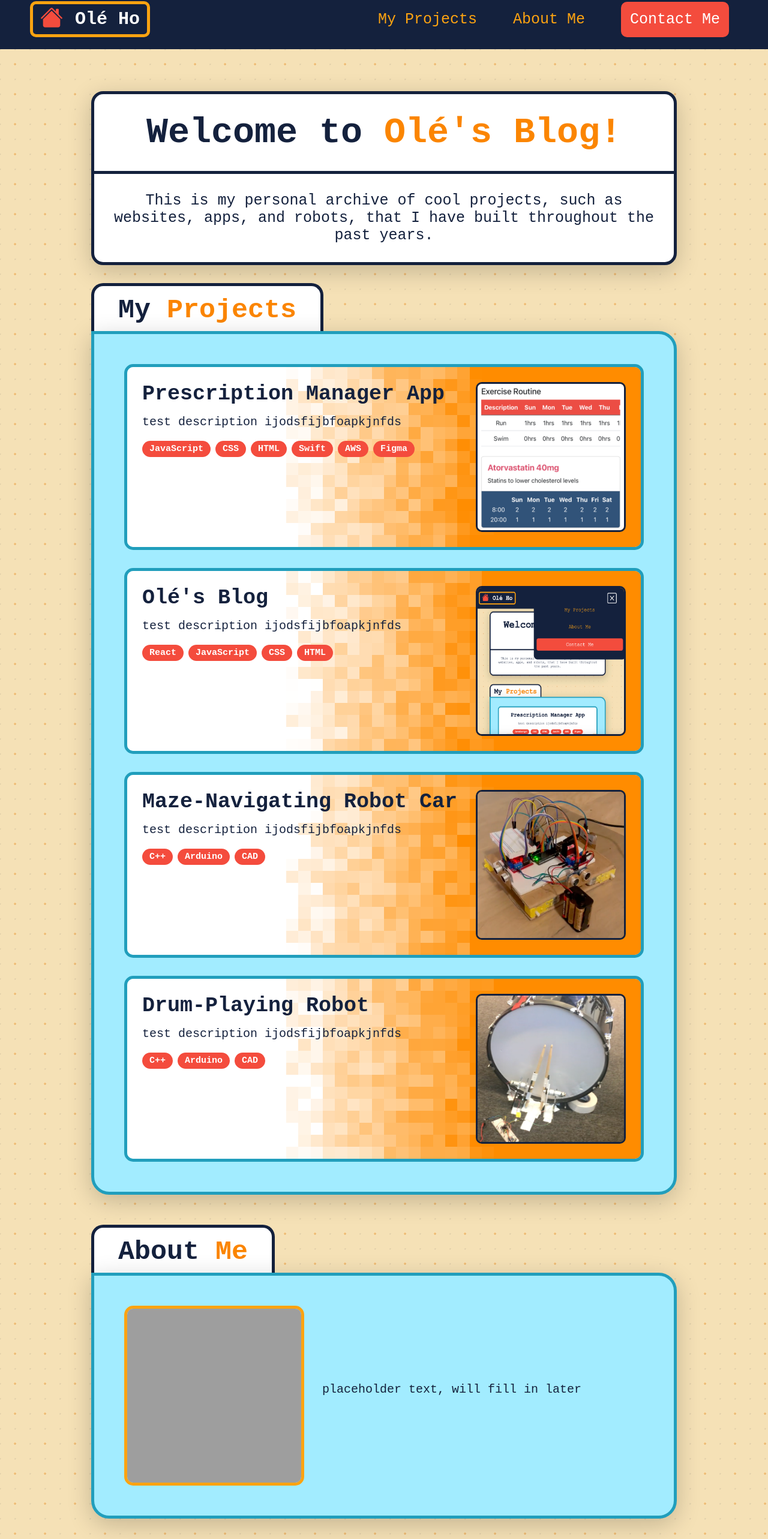
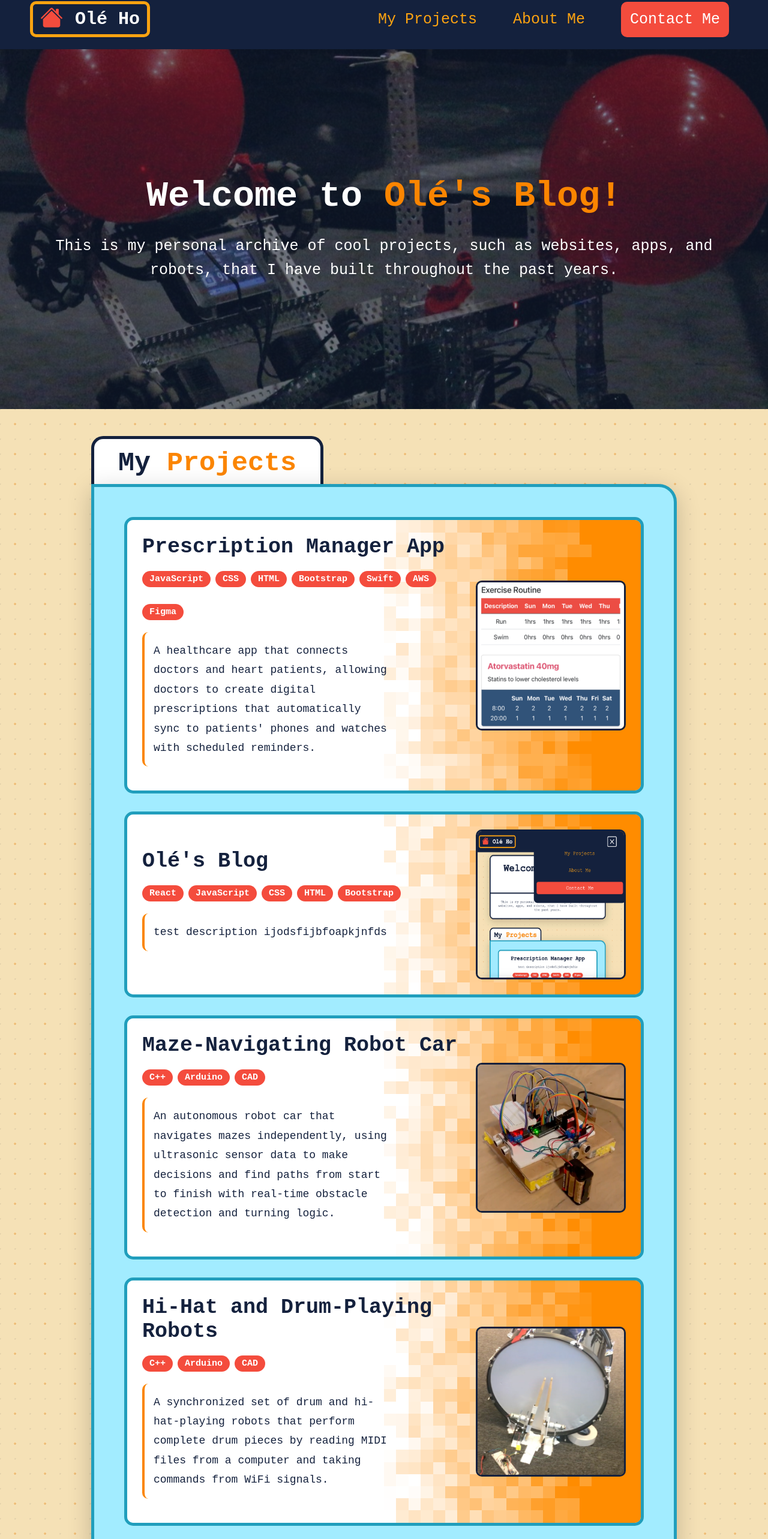
Before and after one commit to OleHo370/Personal-Blog, a React (Vite) app in the folder blog/: page / in a window 1280 px wide. Shown: the part 18-2584 px from the top of the page at 60% size. Built offline with nearby package versions, Linux system fonts and the light colour scheme; grey boxes are pictures that could not be loaded.

Commit message:
Added two more pages for the Maze and Drum robots, finished the About Me section, and improved the UI of the Welcome section.

```diff
--- a/blog/src/AnimatedSection.jsx
+++ b/blog/src/AnimatedSection.jsx
@@ -1,15 +1,18 @@
 import { motion } from 'framer-motion';
 
 export function AnimatedSection({ children, delay = 0, className = '', id, onClick }) {
+  const shouldHover = className?.includes('projectbox');
   return (
     <motion.div
       id={id}
       className={className}
       onClick={onClick}
-      initial={{ opacity: 0, transform: 'translateY(20px)' }}
-      whileInView={{ opacity: 1, transform: 'translateY(0px)' }}
-      transition={{ duration: 0.6, delay }}
+      initial={{ opacity: 0, y: 20 }}
+      whileInView={{ opacity: 1, y: 0 }}
+      transition={shouldHover ? { duration: 0.1 } : { duration: 0.6, delay }}
       viewport={{ once: false}}
+      whileHover={shouldHover ? { y: -10 } : {}}
+
     >
       {children}
     </motion.div>
--- a/blog/src/App.jsx
+++ b/blog/src/App.jsx
@@ -2,6 +2,8 @@ import Nav from './Nav';
 import HomePage from './HomePage';
 import { Routes, Route } from 'react-router-dom';
 import PrescriptionCheckerPage from './PrescriptionCheckerPage';
+import MazeRobotPage from './MazeRobotPage';
+import DrumRobotPage from './DrumRobotPage';
 
 
 export default function App() {
@@ -13,6 +15,8 @@ export default function App() {
      {<Routes>
        <Route path="/" element={<HomePage />} />
        <Route path="/prescription-manager-app" element={<PrescriptionCheckerPage />} />
+       <Route path="/maze-robot" element={<MazeRobotPage />} />
+       <Route path="/drum-robot" element={<DrumRobotPage />} />
      </Routes>}
    </>
  );
--- a/blog/src/BlockyGradient.jsx
+++ b/blog/src/BlockyGradient.jsx
@@ -46,8 +46,8 @@ export default function BlockyGradient() {
     const initBlocks = [];
 
     if (isVertical) {
-      const transitionStart = rows * 0.3;
-      const transitionEnd = rows * 0.7;
+      const transitionStart = rows * 0.5;
+      const transitionEnd = rows * 0.9;
 
       for (let row = 0; row < rows; row++) {
         for (let col = 0; col < cols; col++) {
@@ -73,8 +73,8 @@ export default function BlockyGradient() {
       }
     }
     else {
-      const transitionStart = cols * 0.3;
-      const transitionEnd = cols * 0.7;
+      const transitionStart = cols * 0.5;
+      const transitionEnd = cols * 0.9;
 
       for (let row = 0; row < rows; row++) {
         for (let col = 0; col < cols; col++) {
--- /dev/null
+++ b/blog/src/DrumRobotPage.jsx
@@ -0,0 +1,43 @@
+import './ProjectPage.css';
+import { useEffect } from 'react';
+import { AnimatedSection } from './AnimatedSection';
+
+export default function DrumRobotPage() {
+  useEffect(function scrollToTop() {
+    window.scrollTo(0, 0);
+  }, []);
+
+  return (
+    <div className="hcpage">
+      <AnimatedSection className="hcmainbox" delay={0.2}>
+        <h1>Drum-Playing Robot</h1>
+
+        <AnimatedSection className="hccontentbox" delay={0.2}>
+          <h2>Project Summary</h2>
+          <p>I built a kick drum and hi-hat robot that reads MIDI files and performs complete musical pieces.</p>
+
+          <h3>Software</h3>
+          <ul>
+            <li>Programmed an ESP32 C3 microcontroller in C++ with WiFi communication to receive MIDI data from a computer</li>
+            <li>Implemented MIDI note parsing to dynamically trigger drum hits based on incoming note events</li>
+            <li>Implemented audio sensing with ADC threshold detection to measure actual drum strike timing</li>
+            <li>Configured PWM signals at 50 Hz with 12-bit resolution, controlling servo pulse widths from 1.3ms to 2.5ms</li>
+            <li>Programmed dual independent motor subroutines (motorSpeed1 and motorSpeed2) for simultaneous kick drum control</li>
+            <li>Used delayMicroseconds() for sub-millisecond precision, synchronizing drum hits to 108 BPM</li>
+            <li>Achieved 72.83ms average latency with 33.94ms variance across 30 consecutive hits</li>
+            <li>Maintained negligible timing drift across 3+ minute performances</li>
+            <li>Successfully performed two complete songs with synchronized kick drum and hi-hat</li>
+          </ul>
+
+          <h3>Hardware</h3>
+          <ul>
+            <li>Designed a dual-motor structure for a kick drum controlled via a single microcontroller</li>
+            <li>Soldered servos and DC motors with H-bridge drivers and MOSFETs for optimal force and sound</li>
+            <li>3D-printed and laser-cut custom mechanical mounts</li>
+            <li>Added heat sinks to prevent overheating while playing</li>
+          </ul>
+        </AnimatedSection>
+      </AnimatedSection>
+    </div>
+  );
+}
--- a/blog/src/HomePage.jsx
+++ b/blog/src/HomePage.jsx
@@ -3,6 +3,7 @@ import { useNavigate, useLocation } from 'react-router-dom';
 import BlockyGradient from './BlockyGradient';
 import { AnimatedSection } from './AnimatedSection';
 
+import welcomeSectionBgImg from './assets/images/welcomesectionbg.png';
 import prescriptionSampleImg from './assets/images/prescriptionsample.png';
 import oleBlogSampleImg from './assets/images/oleblogsample.png';
 import drivingSampleImg from './assets/images/drivingsample.png';
@@ -12,9 +13,19 @@ export default function HomePage() {
   const navigate = useNavigate();
   const location = useLocation();
 
+
   const handlePrescriptionClick = () => {
     navigate('/prescription-manager-app');
   };
+
+  const handleMazeRobotClick = () => {
+    navigate('/maze-robot');
+  };
+
+  const handleDrumRobotClick = () => {
+    navigate('/drum-robot');
+  };
+
 
   useEffect(() => {
     if (location.state?.scrollTo) {
@@ -35,12 +46,12 @@ export default function HomePage() {
 
   return (
     <div className="homepage">
-      <AnimatedSection className="welcomesection">
-        <div className="welcomesectionbox">
+      <div className="welcomesection" style={{ backgroundImage: `url(${welcomeSectionBgImg})` }}>
+        <AnimatedSection className="welcomesectionbox">
           <h1>Welcome to <span className="highlight">Olé's Blog!</span></h1>
           <p className="welcomedesc">This is my personal archive of cool projects, such as websites, apps, and robots, that I have built throughout the past years.</p>
-        </div>
-      </AnimatedSection>
+        </AnimatedSection>
+      </div>
 
       <AnimatedSection className="projectsection" id="prosec" delay={0.2}>
         <div className="projectsectionbox">
@@ -53,15 +64,16 @@ export default function HomePage() {
                 <BlockyGradient />
                 <div className="projecttext">
                   <h3>Prescription Manager App</h3>
-                  <p>test description ijodsfijbfoapkjnfds</p>
                   <div className="skillslist">
                     <span className="skill">JavaScript</span>
                     <span className="skill">CSS</span>
                     <span className="skill">HTML</span>
+                    <span className="skill">Bootstrap</span>
                     <span className="skill">Swift</span>
                     <span className="skill">AWS</span>
                     <span className="skill">Figma</span>
                   </div>
+                  <p>A healthcare app that connects doctors and heart patients, allowing doctors to create digital prescriptions that automatically sync to patients' phones and watches with scheduled reminders.</p>
                 </div>
                 <div className="projectimage">
                   <img src={prescriptionSampleImg}/>
@@ -72,45 +84,46 @@ export default function HomePage() {
                 <BlockyGradient />
                 <div className="projecttext">
                   <h3>Olé's Blog</h3>
-                  <p>test description ijodsfijbfoapkjnfds</p>
                   <div className="skillslist">
                     <span className="skill">React</span>
                     <span className="skill">JavaScript</span>
                     <span className="skill">CSS</span>
                     <span className="skill">HTML</span>
+                    <span className="skill">Bootstrap</span>
                   </div>
+                  <p>test description ijodsfijbfoapkjnfds</p>
                 </div>
                 <div className="projectimage">
                   <img src={oleBlogSampleImg}/>
                 </div>
               </AnimatedSection>
 
-              <AnimatedSection className="projectbox" delay={0.2}>
+              <AnimatedSection className="projectbox" onClick={handleMazeRobotClick} delay={0.2}>
                 <BlockyGradient />
                 <div className="projecttext">
                   <h3>Maze-Navigating Robot Car</h3>
-                  <p>test description ijodsfijbfoapkjnfds</p>
                   <div className="skillslist">
                     <span className="skill">C++</span>
                     <span className="skill">Arduino</span>
                     <span className="skill">CAD</span>
                   </div>
+                  <p>An autonomous robot car that navigates mazes independently, using ultrasonic sensor data to make decisions and find paths from start to finish with real-time obstacle detection and turning logic.</p>
                 </div>
                 <div className="projectimage">
                   <img src={drivingSampleImg}/>
                 </div>
               </AnimatedSection>
 
-              <AnimatedSection className="projectbox" delay={0.2}>
+              <AnimatedSection className="projectbox" onClick={handleDrumRobotClick} delay={0.2}>
                 <BlockyGradient />
                 <div className="projecttext">
-                  <h3>Drum-Playing Robot</h3>
-                  <p>test description ijodsfijbfoapkjnfds</p>
+                  <h3>Hi-Hat and Drum-Playing Robots</h3>
                   <div className="skillslist">
                     <span className="skill">C++</span>
                     <span className="skill">Arduino</span>
                     <span className="skill">CAD</span>
                   </div>
+                   <p>A synchronized set of drum and hi-hat-playing robots that perform complete drum pieces by reading MIDI files from a computer and taking commands from WiFi signals.</p>
                 </div>
                 <div className="projectimage">
                   <img src={drumSampleImg}/>
@@ -128,15 +141,18 @@ export default function HomePage() {
           </div>
 
           <div className="foldercontent">
-            <div className="aboutcontent">
+            <AnimatedSection className="aboutcontent" delay={0.2}>
+              <BlockyGradient />
               <div className="aboutphoto">
                 <img src={aboutMeSampleImg}/>
               </div>
 
               <div className="abouttext">
-                <p>placeholder text, will fill in later</p>
+                <h3>Hey there! </h3>
+                <p>I’m Olé Ho, a freshman at the University of Waterloo studying computer science and finance. I'm driven by an insatiable curiosity about the inner workings of technology and a passion for using it to solve real-life challenges. Currently, I’m learning more about full-stack applications, financial trading models, and machine learning. Plus, in my free time, you’ll probably see me tinkering around my desk and creating custom miniature models of the most grotesque creatures I can imagine.</p>
               </div>
-            </div>
+            </AnimatedSection>
+
           </div>
         </div>
       </AnimatedSection>
--- /dev/null
+++ b/blog/src/MazeRobotPage.jsx
@@ -0,0 +1,38 @@
+import './ProjectPage.css';
+import { useEffect } from 'react';
+import { AnimatedSection } from './AnimatedSection';
+
+export default function MazeRobotPage() {
+  useEffect(function scrollToTop() {
+    window.scrollTo(0, 0);
+  }, []);
+
+  return (
+    <div className="hcpage">
+      <AnimatedSection className="hcmainbox" delay={0.2}>
+        <h1>Maze-Navigating Robot Car</h1>
+
+        <AnimatedSection className="hccontentbox" delay={0.2}>
+          <h2>Project Summary</h2>
+          <p>I built an autonomous robot that is capable of navigating mazes.</p>
+
+          <h3>Software</h3>
+          <ul>
+            <li>Programmed Arduino code that implemented the Left Hand Rule: prioritize left turn, then forward, right, or U-turn based on sensor readings</li>
+            <li>Used distance thresholds (3cm for obstacles, 10cm for open paths) to make real-time navigation decisions</li>
+            <li>Created directional matrices that rotate motor control patterns as the robot changes orientation</li>
+            <li>Implemented path logging with simplification rules to debug and analyze the maze solution</li>
+          </ul>
+
+          <h3>Hardware</h3>
+          <ul>
+            <li>Assembled a robot with four mechanum wheels for omnidirectional movement</li>
+            <li>Mounted four ultrasonic sensors on each side of the robot for 360-degree obstacle detection</li>
+            <li>Integrated and soldered four DC motors controlled by Arduino GPIO pins</li>
+            <li>3D-printed a custom case using Onshape to house the electronics and sensors</li>
+          </ul>
+        </AnimatedSection>
+      </AnimatedSection>
+    </div>
+  );
+}
--- a/blog/src/PrescriptionChecker.css
+++ b/blog/src/ProjectPage.css
@@ -1,4 +1,4 @@
-.hc-page {
+.hcpage {
     background-color: #f5e1b6;
     background-image:
         radial-gradient(circle, rgba(251, 133, 0, 0.30) 2px, transparent 2px),
--- a/blog/src/Styles.css
+++ b/blog/src/Styles.css
@@ -140,49 +140,54 @@ body {
 }
 
 .welcomesection {
+    width: 100%;
+    min-height: 600px;
     display: flex;
-    flex-direction: column;
     justify-content: center;
     align-items: center;
-    padding-top: 50px;
-    padding-left: 30px;
-    padding-right: 30px;
-    padding-bottom: 15px;
+    background-size: cover;
+    background-position: center;
+    background-attachment: fixed;
+    position: relative;
+    padding: 0;
+    margin-bottom: 50px;
+}
+
+.welcomesection::before {
+    content: '';
+    position: absolute;
+    top: 0;
+    left: 0;
+    right: 0;
+    bottom: 0;
+    background: linear-gradient(rgba(20, 33, 61, 0.55), rgba(20, 33, 61, 0.55));
+    z-index: 1;
+}
+
+
+.welcomesectionbox {
+    position: relative;
+    z-index: 2;
     text-align: center;
-}
-.welcomesectionbox {
-    height: auto;
-    width: 80%;
-    max-width: 1200px;
-    background: #ffffff;
-    border-radius: 20px;
-    margin: 20px auto;
-    box-shadow: 0 10px 40px rgba(0, 0, 0, 0.2);
-    border: 5px solid #14213D;
+    padding: 60px 50px;
 }
 
 .welcomesection h1 {
-    width: 100%;
     font-size: 60px;
-    color: #14213D;
+    color: #ffffff;
     font-weight: bold;
-    margin-top: 30px;
-    padding: 0 30px;
-    padding-bottom: 30px;
-    border-bottom: 5px solid #14213D;
+    margin-bottom: 30px;
+}
 
-}
 .highlight {
     /*color: #fb8500*/
     color: #fb8500
 }
+
 .welcomedesc {
     font-size: 25px;
-    justify-content: center;
-    align-items: center;
-    margin: 30px 30px;
-    color:#14213D;
-
+    color: #ffffff;
+    line-height: 1.6;
 }
 
 .projectsection {
@@ -264,6 +269,7 @@ body {
 .projectbox {
     display: flex;
     position: relative;
+    align-items: center;
     /*background: linear-gradient(to right, #ffffff 40%, #fca311);*/
     background: transparent;
     border-radius: 15px;
@@ -274,9 +280,17 @@ body {
     gap: 20px;
     overflow: hidden;
 }
+
 .projectbox p {
-    font-size: 20px;
-    color:#14213D;
+    font-size: 18px;
+    color: #14213D;
+    line-height: 1.8;
+    margin-bottom: 15px;
+    padding: 15px;
+    /*background: rgba(255, 255, 255, 0.6);*/
+    border-radius: 10px;
+    border-left: 4px solid #fb8500;
+    max-width: 80%;
 }
 
 .projectbox:hover {
@@ -295,7 +309,6 @@ body {
 .projectbox h3 {
     font-size: 35px;
     color: #14213D;
-    margin-bottom: 15px;
     font-weight: bold;
 }
 
@@ -344,9 +357,9 @@ body {
   display: flex;
   justify-content: center;
   align-items: flex-start;
-  text-align: center;
+  text-align: left;
   padding: 15px 30px 50px 30px;
-  scroll-margin-top: 100px;
+  scroll-margin-top: 120px;
 }
 
 .aboutsectionbox {
@@ -380,19 +393,29 @@ body {
   */
 
 .aboutcontent {
-  display: flex;
-  gap: 30px;
+  display: block;
   margin: 30px;
-  align-items: center;
+  background: #ffffff;
+  border-radius: 30px;
+  border: 5px solid #219EBC;
+  padding: 30px;
+  box-shadow: 0 10px 40px rgba(0, 0, 0, 0.2);
+  position: relative;
+  overflow: hidden;
 }
 
+
 .aboutphoto {
-  flex-shrink: 0;
+  float: right;
   width: 300px;
   height: 300px;
   border-radius: 15px;
   overflow: hidden;
-  border: 5px solid #fca311;
+  border: 5px solid #fb8500;
+  margin-left: 30px;
+  margin-top: 70px;
+  position: relative;
+  z-index: 1;
 }
 
 .aboutphoto img {
@@ -402,16 +425,20 @@ body {
 }
 
 .abouttext {
-  flex: 1;
-  text-align: left;
-}
-
-.abouttext p {
   font-size: 20px;
   color: #14213D;
   line-height: 1.8;
   margin-bottom: 20px;
+  position: relative;
+  z-index: 1;
 }
+.abouttext p {
+    border-radius: 10px;
+    padding-left: 20px;
+    border-left: 4px solid #fb8500;
+}
+
+
 
 @media screen and (max-width: 960px){
 
@@ -447,6 +474,26 @@ body {
     }
     .homepage p {
         font-size: 16px;
+    }
+
+    .welcomesection {
+        min-height: 500px;
+        padding: 20px;
+    }
+
+    .welcomesectionbox {
+        width: 95%;
+        padding: 40px 30px;
+    }
+
+    .welcomesection h1 {
+        font-size: 40px;
+        padding-bottom: 20px;
+        margin-bottom: 20px;
+    }
+
+    .welcomedesc {
+        font-size: 18px;
     }
 
     .foldertab {
@@ -495,6 +542,9 @@ body {
     }
     .projectbox p {
         font-size: 15px;
+        border-left: none;
+        border-top: 4px solid #fb8500;
+        max-width: 100%;
     }
     .projectbox h3 {
         font-size: 28px;
@@ -516,22 +566,33 @@ body {
         */
 
     .aboutcontent {
+        display: flex;
         flex-direction: column;
         margin: 20px;
         text-align: center;
+        padding: 20px;
     }
 
     .aboutphoto {
         width: 250px;
         height: 250px;
+        order: -1;
+        margin: 0 auto 20px auto;
     }
 
     .abouttext {
         text-align: center;
+        font-size: 16px;
     }
 
     .abouttext p {
         font-size: 16px;
+        border-left: none;
+        border-top: 4px solid #fb8500;
+        padding: 15px;
+        padding-left: 15px;
+        margin: 0 auto;
+        max-width: 100%;
     }
 
 
```
Also changed, not shown: blog/src/PrescriptionCheckerPage.jsx (+52 -18 lines), blog/src/assets/images/welcomesectionbg.png (added), 1 other file (tests, documents, lock files or other folders).
